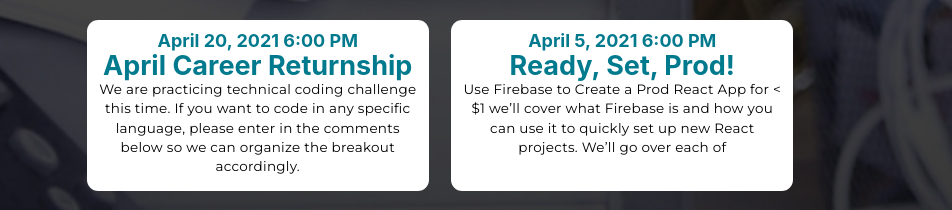
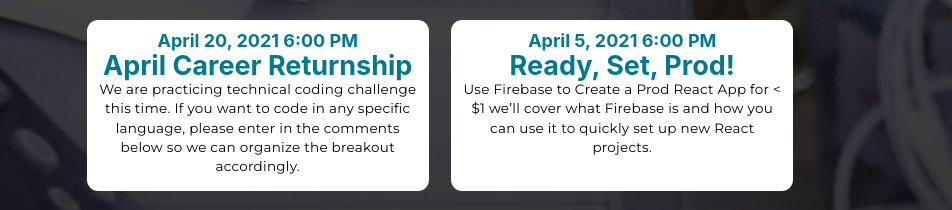
Before and after one commit to women-who-software/career-returnship-website, a Gatsby site: page / in a window 1280 px wide. Shown: the part 1765-1975 px from the top of the page, 328-1280 px from the left. Built offline with nearby package versions, Linux system fonts and the light colour scheme; Gatsby itself is replaced by a stand-in of ours; a web font is replaced by a local one.

Commit message:
Update Event “monthly-javascript/monthly-javascript”

```diff
--- a/src/content/events/monthly-javascript/monthly-javascript.md
+++ b/src/content/events/monthly-javascript/monthly-javascript.md
@@ -4,4 +4,4 @@ title: "Ready, Set, Prod! "
 date: April 5, 2021 6:00 PM
 url: https://www.meetup.com/Women-Who-Code-Boulder-Denver/events/glcbdsyccgbhb/
 ---
-Use Firebase to Create a Prod React App for < $1  we’ll cover what Firebase is and how you can use it to quickly set up new React projects. We’ll go over each of
+Use Firebase to Create a Prod React App for < $1  we’ll cover what Firebase is and how you can use it to quickly set up new React projects.
```
